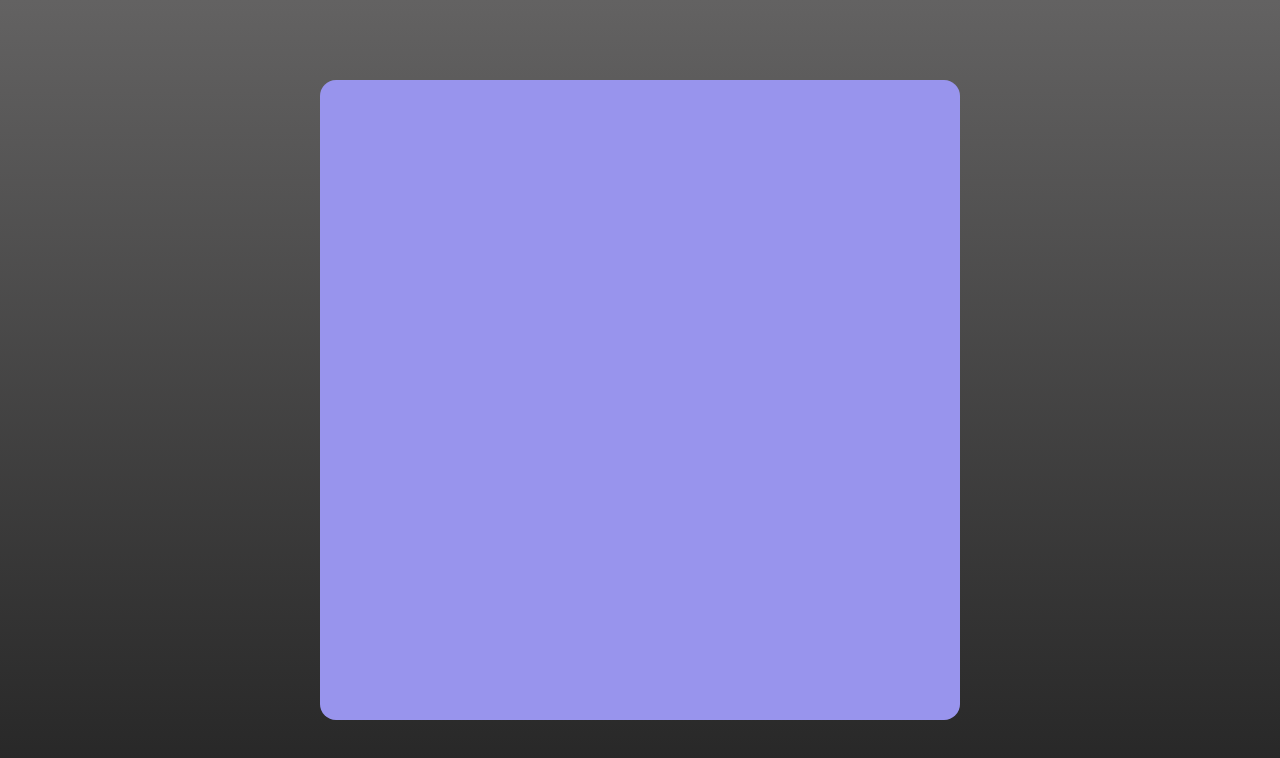
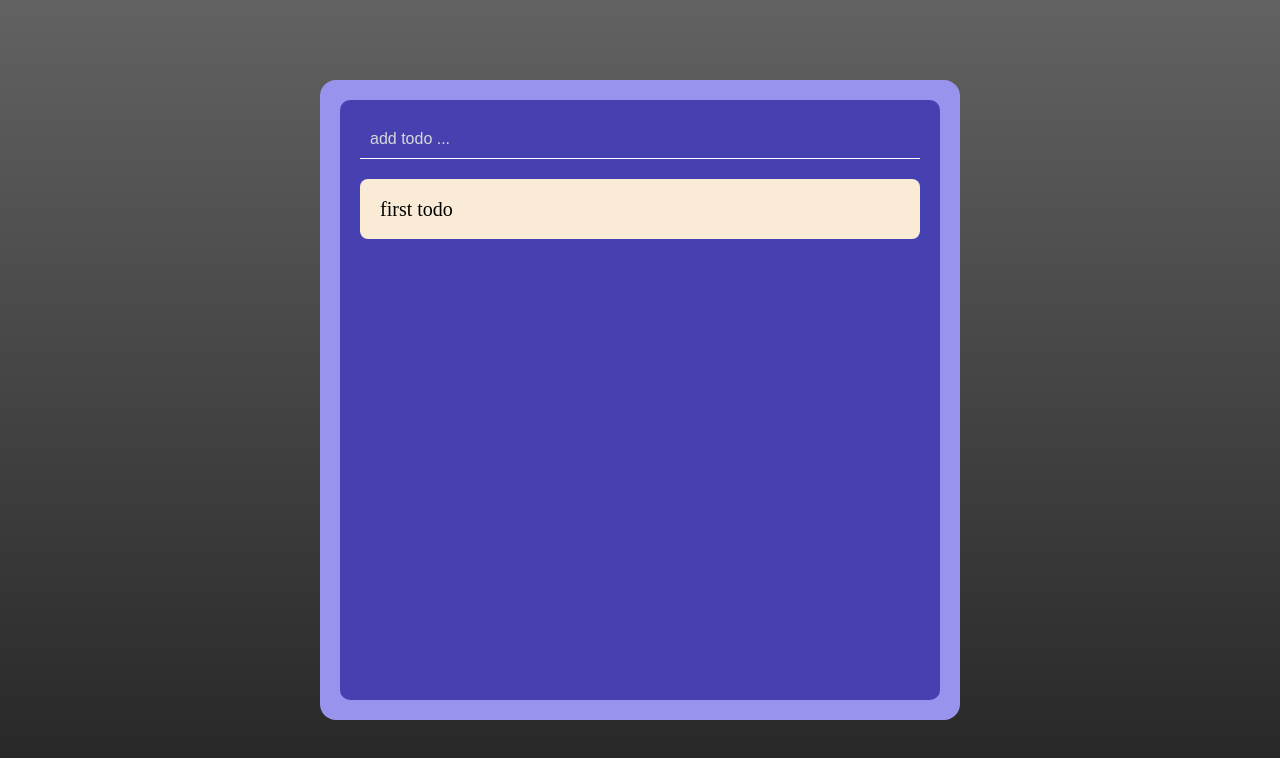
Before and after one commit to Linlaose/todo-frontend, a React (Vite) app: page / in a window 1280 px wide. Shown: the top 758 px of the page. Built offline with nearby package versions, Linux system fonts and the light colour scheme.

Commit message:
feat(todo): add UI

```diff
--- a/src/assets/styles/global.css
+++ b/src/assets/styles/global.css
@@ -130,3 +130,6 @@ table {
 html {
   font-size: 10px;
 }
+* {
+  box-sizing: border-box;
+}
--- a/src/features/todo/components/todo/Todo.module.css
+++ b/src/features/todo/components/todo/Todo.module.css
@@ -1,6 +1,49 @@
 .wrapper {
   width: 50vw;
+  padding: 2rem;
   aspect-ratio: 1/1;
   border-radius: 1.6rem;
   background-color: #9894ed;
 }
+.todo-box {
+  display: flex;
+  flex-direction: column;
+  row-gap: 2rem;
+  height: 100%;
+  padding: 2rem;
+  border-radius: 1rem;
+  background-color: #4640b0;
+  .input {
+    width: 100%;
+    padding: 1rem;
+    font-size: 1.6rem;
+    color: #fff;
+    background-color: transparent;
+    border: 0;
+    border-bottom: 1px solid #fff;
+    &::placeholder {
+      color: #d8d8d8;
+    }
+    &:focus-visible {
+      outline: 0;
+      border-bottom: 2px solid #fff;
+    }
+  }
+}
+.todo-list {
+  height: 100%;
+  .todo {
+    font-size: 2rem;
+    padding: 2rem;
+    background-color: rgba(250, 235, 215, 1);
+    border-radius: 0.8rem;
+    transition: background-color 300ms ease-in-out;
+    &:not(:first-child) {
+      margin-top: 2rem;
+    }
+    &:hover {
+      background-color: rgba(250, 235, 215, 0.8);
+      cursor: pointer;
+    }
+  }
+}
--- a/src/features/todo/components/todo/Todo.tsx
+++ b/src/features/todo/components/todo/Todo.tsx
@@ -1,6 +1,30 @@
+import { useTodos } from '../../hooks';
 import styles from './Todo.module.css';
 
 const Todo = () => {
-  return <section className={styles.wrapper}></section>;
+  const { textInput, handleChange, handleKeyDown, todos } = useTodos();
+  return (
+    <section className={styles.wrapper}>
+      <div className={styles["todo-box"]}>
+        <input
+          type="text"
+          placeholder="add todo ..."
+          name=""
+          id=""
+          value={textInput}
+          className={styles.input}
+          onChange={handleChange}
+          onKeyDown={handleKeyDown}
+        />
+        <ul className={styles["todo-list"]}>
+          {todos.map((todo) => (
+            <li key={todo.id} className={styles.todo}>
+              <p className={styles.content}>{todo.content}</p>
+            </li>
+          ))}
+        </ul>
+      </div>
+    </section>
+  );
 };
 export default Todo;
--- /dev/null
+++ b/src/features/todo/constants/constant.ts
@@ -0,0 +1 @@
+export const TODOS = [{ id: 1, content: "first todo" }];
--- /dev/null
+++ b/src/features/todo/constants/index.ts
@@ -0,0 +1 @@
+export { TODOS } from './constant';
--- /dev/null
+++ b/src/features/todo/hooks/index.ts
@@ -0,0 +1 @@
+export { default as useTodos } from './useTodos';
--- /dev/null
+++ b/src/features/todo/hooks/useTodos.tsx
@@ -0,0 +1,27 @@
+import type { ChangeEvent, KeyboardEvent } from 'react';
+import { useState } from 'react';
+
+import { TODOS } from '../constants';
+
+interface ITodo {
+  id: number | string;
+  content: string;
+}
+
+const generateRandomID = () => Math.random().toString(36).substring(2, 9);
+const useTodos = () => {
+  const [textInput, setTextInput] = useState<string>("");
+  const [todos, setTodos] = useState<ITodo[]>(TODOS);
+  const handleChange = (e: ChangeEvent<HTMLInputElement>) => {
+    setTextInput(e.target.value);
+  };
+  const handleKeyDown = (e: KeyboardEvent<HTMLInputElement>) => {
+    if (e.key !== "Enter") return;
+    const todo: ITodo = { id: generateRandomID(), content: textInput };
+    const newTodos = [...todos, todo];
+    setTodos(newTodos);
+    setTextInput("");
+  };
+  return { textInput, todos, handleChange, handleKeyDown };
+};
+export default useTodos;
```
